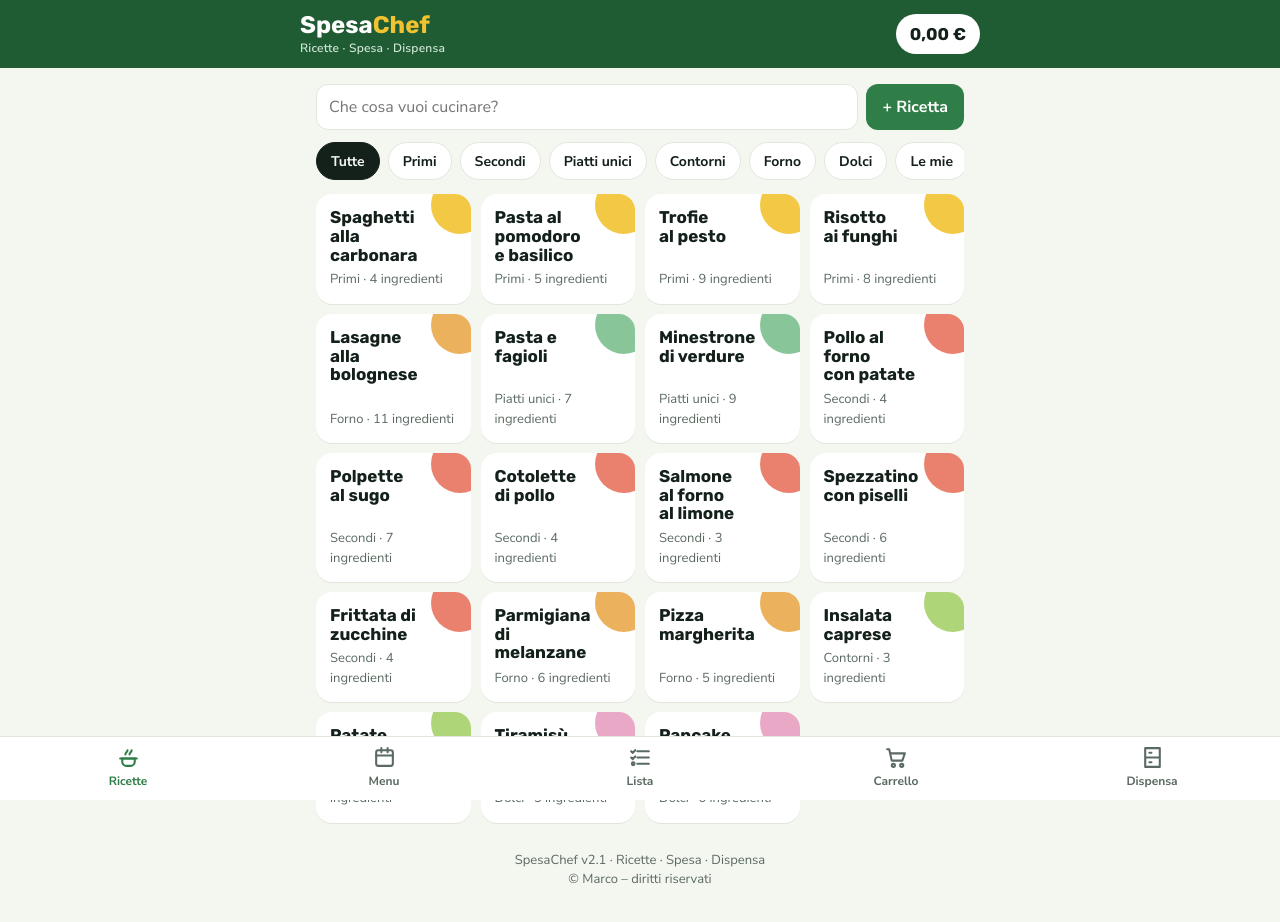
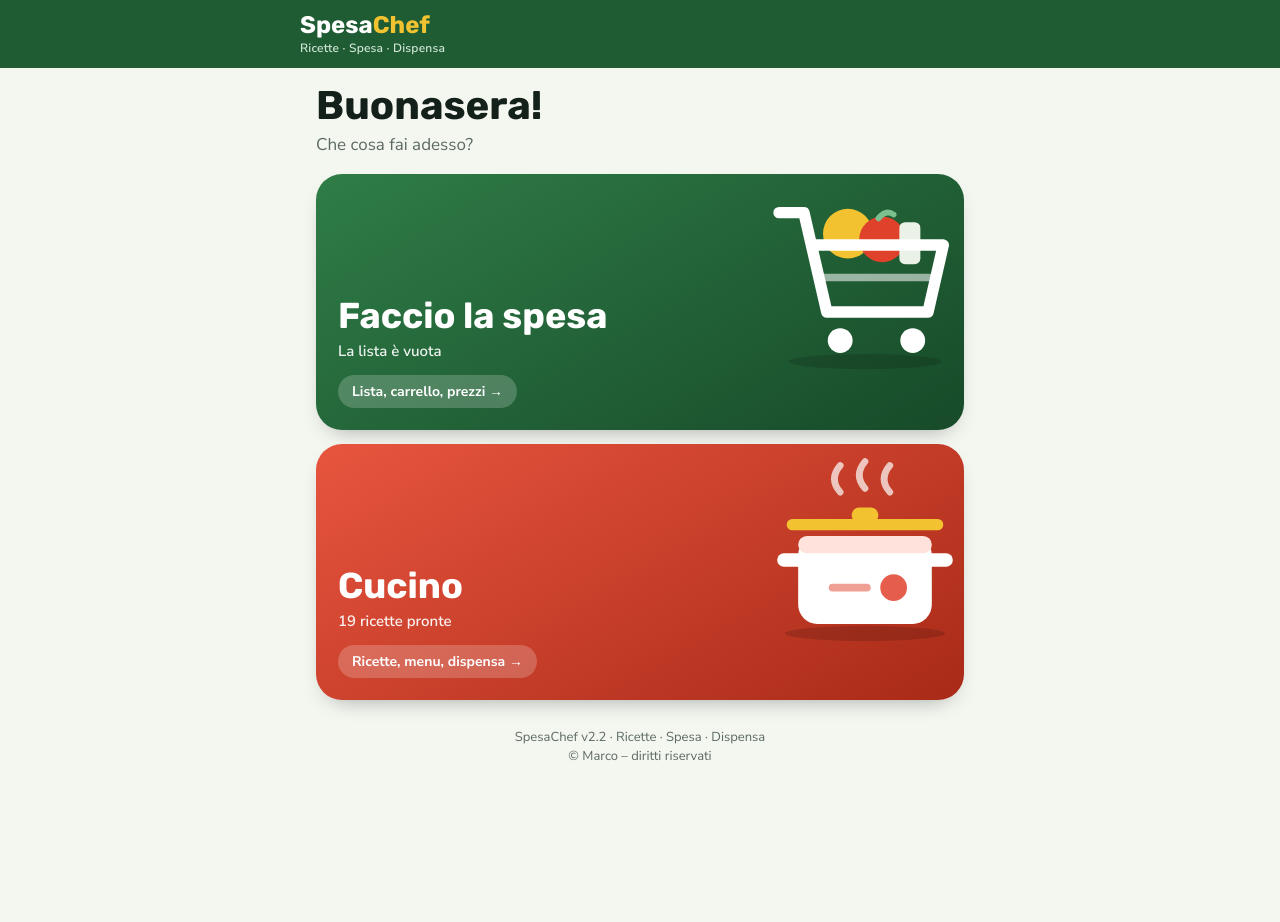
Before and after one commit to m4g1c81/SpesaChef, a plain HTML site: page index.html in a window 1280 px wide. After the commit the page ends 804 px from the top, so only its background shows below. Drawn offline with Linux system fonts and the light colour scheme.

Commit message:
Add files via upload

```diff
--- a/index.html
+++ b/index.html
@@ -133,6 +133,16 @@ textarea.inp{min-height:130px;resize:vertical}
 #splash.out{opacity:0;pointer-events:none}
 @keyframes pop{from{transform:scale(.6) rotate(-8deg);opacity:0}}
 @media (prefers-reduced-motion:reduce){#splash svg{animation:none}}
+.homeb{width:44px;height:44px;border:0;border-radius:12px;background:rgba(255,255,255,.14);color:#fff;display:grid;place-items:center;flex:none}.homeb svg{width:24px;height:24px}.homeb[hidden],.tot[hidden]{display:none}
+.hello h2{font-size:clamp(30px,8vw,40px)}.hello p{margin:4px 0 16px;color:var(--mute);font-size:17px}
+.mode{display:grid;align-content:end;width:100%;min-height:clamp(200px,32vh,280px);border:0;border-radius:26px;padding:22px;margin-bottom:14px;text-align:left;color:#fff;position:relative;overflow:hidden;box-shadow:0 10px 24px -14px rgba(0,0,0,.45);transition:transform .15s}
+.mode:active{transform:scale(.98)}
+.mode.spesa{background:linear-gradient(150deg,#2f7d47,#174a29)}.mode.cucina{background:linear-gradient(150deg,#e8553f,#a82a17)}
+.mode svg{position:absolute;right:-6px;top:10px;width:clamp(150px,44vw,210px);height:auto}
+.mode b{font:700 clamp(28px,8vw,36px)/1.05 Rubik,sans-serif;position:relative}
+.mode small{display:block;font-size:15px;font-weight:600;opacity:.92;margin-top:6px;position:relative;max-width:70%}
+.mode .go{display:inline-flex;align-items:center;gap:6px;margin-top:12px;background:rgba(255,255,255,.2);border-radius:99px;padding:6px 14px;font-weight:700;font-size:14px;width:max-content;position:relative}
+.tabs{grid-template-columns:repeat(4,minmax(0,1fr))}.tabs button.hid{display:none}body.home .tabs{display:none}body.home main{padding-bottom:calc(24px + env(safe-area-inset-bottom))}
 .top .tl{display:block;font:600 12px "Nunito Sans",sans-serif;color:#cfe5d4;letter-spacing:.2px;margin-top:2px}
 </style>
 </head>
@@ -146,16 +156,21 @@ textarea.inp{min-height:130px;resize:vertical}
  <path d="M420 560 L492 628 L624 480" fill="none" stroke="#f2c230" stroke-width="60" stroke-linecap="round" stroke-linejoin="round"/>
  <circle cx="660" cy="736" r="34" fill="#e0412b"/><path d="M652 704q10-14 22-8" stroke="#2f7d47" stroke-width="10" fill="none" stroke-linecap="round"/>
 </g>
-</svg><h1>Spesa<span>Chef</span></h1><p>Ricette · Spesa · Dispensa</p><small>v2.1 · © Marco – diritti riservati</small></div>
-<header class="top"><div class="in"><div style="flex:1"><h1>Spesa<span>Chef</span></h1><span class="tl">Ricette · Spesa · Dispensa</span></div><button class="tot" id="topTot" aria-label="Vai al carrello">€ 0,00</button></div></header>
+</svg><h1>Spesa<span>Chef</span></h1><p>Ricette · Spesa · Dispensa</p><small>v2.2 · © Marco – diritti riservati</small></div>
+<header class="top"><div class="in"><button class="homeb" id="homeB" aria-label="Torna alla home" hidden><svg viewBox="0 0 24 24" fill="none" stroke="currentColor" stroke-width="2.2" stroke-linecap="round" stroke-linejoin="round"><path d="M4 11 12 4l8 7"/><path d="M6 10v10h12V10"/><path d="M10 20v-5h4v5"/></svg></button><div style="flex:1"><h1>Spesa<span>Chef</span></h1><span class="tl">Ricette · Spesa · Dispensa</span></div><button class="tot" id="topTot" aria-label="Vai al carrello">€ 0,00</button></div></header>
 
 <main>
+<section class="view" id="v-home">
+  <div class="hello"><h2 id="hi">Ciao!</h2><p>Che cosa fai adesso?</p></div>
+  <button class="mode spesa" id="mS"><svg viewBox="0 0 220 200" aria-hidden="true"><ellipse cx="110" cy="186" rx="80" ry="8" fill="#000" opacity=".15"/><circle cx="92" cy="52" r="26" fill="#f2c230"/><circle cx="128" cy="58" r="24" fill="#e0412b"/><path d="M124 36q8-10 16-4" stroke="#7cc08f" stroke-width="6" fill="none" stroke-linecap="round"/><path d="M60 58h104l-6 34" fill="none"/><rect x="146" y="40" width="22" height="44" rx="6" fill="#eaf1e6"/><path d="M20 30h26l24 104h106l16-70H58" fill="none" stroke="#fff" stroke-width="12" stroke-linecap="round" stroke-linejoin="round"/><path d="M66 98h118" stroke="#fff" stroke-width="8" opacity=".55"/><circle cx="84" cy="164" r="13" fill="#fff"/><circle cx="160" cy="164" r="13" fill="#fff"/></svg><b>Faccio la spesa</b><small id="hS"></small><span class="go">Lista, carrello, prezzi →</span></button>
+  <button class="mode cucina" id="mC"><svg viewBox="0 0 220 200" aria-hidden="true"><ellipse cx="110" cy="188" rx="84" ry="8" fill="#000" opacity=".15"/><path d="M84 40q-12-14 0-28M110 36q-12-14 0-28M136 40q-12-14 0-28" stroke="#fff" stroke-width="7" fill="none" stroke-linecap="round" opacity=".7"/><rect x="40" y="86" width="140" height="92" rx="20" fill="#fff"/><rect x="40" y="86" width="140" height="18" rx="9" fill="#ffe2dc"/><rect x="18" y="104" width="30" height="14" rx="7" fill="#fff"/><rect x="172" y="104" width="30" height="14" rx="7" fill="#fff"/><path d="M34 74h152" stroke="#f2c230" stroke-width="12" stroke-linecap="round"/><rect x="96" y="56" width="28" height="16" rx="8" fill="#f2c230"/><circle cx="140" cy="140" r="14" fill="#e0412b" opacity=".85"/><path d="M76 140h36" stroke="#e0412b" stroke-width="8" stroke-linecap="round" opacity=".5"/></svg><b>Cucino</b><small id="hC"></small><span class="go">Ricette, menu, dispensa →</span></button>
+  <p class="foot">SpesaChef v2.2 · Ricette · Spesa · Dispensa<br>© Marco – diritti riservati</p>
+</section>
 <section class="view" id="v-ricette">
   <div class="row"><input class="inp" id="q" placeholder="Che cosa vuoi cucinare?" style="flex:1" autocomplete="off"><button class="btn pri" id="newR">+ Ricetta</button></div>
   <div class="chips" id="cats"></div>
   <div class="grid" id="rgrid"></div>
-  <p class="foot">SpesaChef v2.1 · Ricette · Spesa · Dispensa<br>© Marco – diritti riservati</p>
-</section>
+  </section>
 
 <section class="view" id="v-menu">
   <div class="row" style="justify-content:space-between">
@@ -184,9 +199,14 @@ textarea.inp{min-height:130px;resize:vertical}
   </div>
   <div class="sec"><span>Nel carrello</span><span id="cn"></span></div>
   <div id="cbody"></div>
-  <button class="btn ghost wide" id="cmp">Confronta i prezzi</button>
-  <div class="sec"><span>Spese passate</span><span id="mtot"></span></div>
+</section>
+
+<section class="view" id="v-storico">
+  <div class="sec" style="margin-top:4px"><span>Spese passate</span><span id="mtot"></span></div>
   <div id="hbody"></div>
+  <div class="sec"><span>Confronta i prezzi</span></div>
+  <input class="inp" id="cq" placeholder="Cerca un prodotto" autocomplete="off">
+  <div id="cl" style="margin-top:10px"></div>
 </section>
 
 <section class="view" id="v-dispensa">
@@ -198,10 +218,12 @@ textarea.inp{min-height:130px;resize:vertical}
 </main>
 
 <nav class="tabs">
+  <button data-t="home"><svg viewBox="0 0 24 24" fill="none" stroke="currentColor" stroke-width="2" stroke-linecap="round" stroke-linejoin="round"><path d="M4 11 12 4l8 7"/><path d="M6 10v10h12V10"/></svg>Home</button>
   <button data-t="ricette"><svg viewBox="0 0 24 24" fill="none" stroke="currentColor" stroke-width="2" stroke-linecap="round"><path d="M6 13h12v3a4 4 0 0 1-4 4h-4a4 4 0 0 1-4-4z"/><path d="M4 13h16M9 9c0-2 2-2 2-4M13 9c0-2 2-2 2-4"/></svg>Ricette</button>
   <button data-t="menu"><svg viewBox="0 0 24 24" fill="none" stroke="currentColor" stroke-width="2" stroke-linecap="round"><rect x="4" y="5" width="16" height="15" rx="2"/><path d="M4 10h16M9 3v4M15 3v4"/></svg>Menu</button>
   <button data-t="lista"><svg viewBox="0 0 24 24" fill="none" stroke="currentColor" stroke-width="2" stroke-linecap="round"><path d="M9 6h11M9 12h11M9 18h11"/><path d="m3 6 1.5 1.5L7 5M3 12l1.5 1.5L7 11"/><circle cx="5" cy="18" r="1.3"/></svg>Lista<span class="badge" id="lb" hidden></span></button>
   <button data-t="carrello"><svg viewBox="0 0 24 24" fill="none" stroke="currentColor" stroke-width="2" stroke-linecap="round" stroke-linejoin="round"><path d="M3 4h2l2.4 11h10.2L20 8H6.2"/><circle cx="9" cy="19.5" r="1.5"/><circle cx="17" cy="19.5" r="1.5"/></svg>Carrello</button>
+  <button data-t="storico"><svg viewBox="0 0 24 24" fill="none" stroke="currentColor" stroke-width="2" stroke-linecap="round" stroke-linejoin="round"><path d="M6 3h12v18l-3-2-3 2-3-2-3 2z"/><path d="M9 8h6M9 12h6"/></svg>Storico</button>
   <button data-t="dispensa"><svg viewBox="0 0 24 24" fill="none" stroke="currentColor" stroke-width="2" stroke-linecap="round" stroke-linejoin="round"><path d="M5 3h14v18H5zM5 12h14"/><path d="M9 7.5h2M9 16.5h2"/></svg>Dispensa<span class="badge" id="db" hidden></span></button>
 </nav>
 
@@ -295,8 +317,28 @@ let toastT;
 function toast(m){const t=$('#toast');t.textContent=m;t.classList.add('on');clearTimeout(toastT);toastT=setTimeout(()=>t.classList.remove('on'),2000)}
 
 /* ---------- navigazione ---------- */
-const TABS=['ricette','menu','lista','carrello','dispensa'];
-function go(t){if(!TABS.includes(t))t='ricette';document.querySelectorAll('.view').forEach(v=>v.classList.toggle('on',v.id==='v-'+t));document.querySelectorAll('.tabs button').forEach(b=>b.classList.toggle('on',b.dataset.t===t));if(location.hash!=='#'+t)history.replaceState(null,'','#'+t);window.scrollTo(0,0)}
+const MODES={spesa:['lista','carrello','storico'],cucina:['ricette','menu','dispensa']};
+const modeOf=t=>Object.keys(MODES).find(m=>MODES[m].includes(t))||null;
+function go(t){
+  if(t!=='home'&&!modeOf(t))t='home';
+  const m=modeOf(t);
+  document.body.classList.toggle('home',!m);
+  document.querySelectorAll('.view').forEach(v=>v.classList.toggle('on',v.id==='v-'+t));
+  document.querySelectorAll('.tabs button').forEach(b=>{b.classList.toggle('on',b.dataset.t===t);b.classList.toggle('hid',b.dataset.t!=='home'&&modeOf(b.dataset.t)!==m)});
+  $('#homeB').hidden=!m;$('#topTot').hidden=m!=='spesa';
+  if(!m)renderH();if(t==='storico')renderS();
+  if(location.hash!=='#'+t)history.replaceState(null,'','#'+t);window.scrollTo(0,0)}
+function renderH(){
+  const h=new Date().getHours();$('#hi').textContent=h<12?'Buongiorno!':h<18?'Buon pomeriggio!':'Buonasera!';
+  const left=S.list.filter(x=>!x.done).length,ct=cartTot();
+  $('#hS').textContent=ct?`Carrello aperto: ${money(ct)}`+(left?` · ancora ${left} in lista`:''):left?`${left} ${left>1?'articoli':'articolo'} in lista`:'La lista è vuota';
+  const t=iso(today0()),slot=h<15?'pranzo':'cena',m=S.menu.find(x=>x.d===t&&x.s===slot&&getR(x.rid));
+  const soon=S.pantry.filter(p=>p.exp&&daysTo(p.exp)<=2).length;
+  $('#hC').textContent=[m?`${slot==='pranzo'?'Oggi a pranzo':'Stasera'}: ${getR(m.rid).name}`:'',soon?`${soon} ${soon>1?'prodotti':'prodotto'} in scadenza`:''].filter(Boolean).join(' · ')||`${allR().length} ricette pronte`;
+}
+$('#mS').onclick=()=>go(S.cart.length?'carrello':'lista');
+$('#mC').onclick=()=>{const t=iso(today0()),slot=new Date().getHours()<15?'pranzo':'cena';go(S.menu.some(x=>x.d===t&&x.s===slot)?'menu':'ricette')};
+$('#homeB').onclick=()=>go('home');
 document.querySelectorAll('.tabs button').forEach(b=>b.onclick=()=>go(b.dataset.t));
 $('#topTot').onclick=()=>go('carrello');
 addEventListener('hashchange',()=>go(location.hash.slice(1)));
@@ -472,7 +514,7 @@ function renderL(){
   const L=S.list,left=L.filter(x=>!x.done).length;
   $('#lb').hidden=!left;$('#lb').textContent=left;
   $('#ask').checked=S.ask;$('#lacts').style.display=L.length?'':'none';
-  if(!L.length){$('#lbody').innerHTML=`<div class="empty"><svg viewBox="0 0 72 72" fill="none"><rect x="14" y="8" width="44" height="56" rx="6" fill="var(--soft)"/><path d="M24 24h24M24 34h24M24 44h14" stroke="var(--leaf)" stroke-width="4" stroke-linecap="round"/></svg><br>La lista è vuota.<br>Scegli un piatto in <b>Ricette</b> o nel <b>Menu</b>, oppure scrivi qui sopra.</div>`;return}
+  if(!L.length){$('#lbody').innerHTML=`<div class="empty"><svg viewBox="0 0 72 72" fill="none"><rect x="14" y="8" width="44" height="56" rx="6" fill="var(--soft)"/><path d="M24 24h24M24 34h24M24 44h14" stroke="var(--leaf)" stroke-width="4" stroke-linecap="round"/></svg><br>La lista è vuota.<br>Scrivi qui sopra, oppure da <b>Cucino</b> scegli un piatto o il menu della settimana.</div>`;return}
   let h='';
   for(const k of REPORD){
     const its=L.filter(x=>x.r===k).sort((a,b)=>a.done-b.done);if(!its.length)continue;
@@ -641,17 +683,14 @@ $('#close').onclick=()=>{
     };
   });
 };
-$('#cmp').onclick=()=>{
+function renderS(){
   const g=new Map();S.prices.forEach(r=>{const k=r.code||norm(r.name);const a=g.get(k)||{name:r.name,rs:[]};a.name=r.name;a.rs.push(r);g.set(k,a)});
   const items=[...g.values()].sort((a,b)=>b.rs[b.rs.length-1].d-a.rs[a.rs.length-1].d);
-  openSheet(`<h2>Confronta i prezzi</h2><input class="inp" id="cq" placeholder="Cerca un prodotto" autocomplete="off"><div id="cl" style="margin-top:10px"></div><button class="btn ghost wide" data-c>Chiudi</button>`,p=>{
-    p.querySelector('[data-c]').onclick=closeSheet;
-    const draw=()=>{const q=norm(p.querySelector('#cq').value);const f=items.filter(a=>!q||norm(a.name).includes(q)).slice(0,60);
-      p.querySelector('#cl').innerHTML=f.length?'<div class="list">'+f.map(a=>{const l=a.rs[a.rs.length-1],b=a.rs.reduce((x,y)=>y.p<x.p?y:x),shops=new Map();a.rs.forEach(r=>{if(r.shop)shops.set(r.shop,r.p)});return `<div class="hrow"><div><b>${esc(a.name)}</b><div style="color:var(--mute);font-size:13px">${[...shops].map(([s,v])=>esc(s)+' '+money(v)).join(' · ')||a.rs.length+' acquisti'}</div></div><div style="text-align:right"><span class="pr">${money(l.p)}</span>${b.p<l.p-0.004?`<div style="font-size:13px;color:var(--leaf);font-weight:700">min ${money(b.p)}</div>`:''}</div></div>`}).join('')+'</div>'
-      :'<div class="empty">Ancora nessun prezzo salvato. I prezzi entrano nello storico quando chiudi una spesa.</div>'};
-    p.querySelector('#cq').oninput=draw;draw();
-  });
-};
+  const q=norm($('#cq').value);const f=items.filter(a=>!q||norm(a.name).includes(q)).slice(0,80);
+  $('#cl').innerHTML=f.length?'<div class="list">'+f.map(a=>{const l=a.rs[a.rs.length-1],b=a.rs.reduce((x,y)=>y.p<x.p?y:x),shops=new Map();a.rs.forEach(r=>{if(r.shop)shops.set(r.shop,r.p)});return `<div class="hrow"><div><b>${esc(a.name)}</b><div style="color:var(--mute);font-size:13px">${[...shops].map(([s,v])=>esc(s)+' '+money(v)).join(' · ')||a.rs.length+' acquisti'}</div></div><div style="text-align:right"><span class="pr">${money(l.p)}</span>${b.p<l.p-0.004?`<div style="font-size:13px;color:var(--leaf);font-weight:700">min ${money(b.p)}</div>`:''}</div></div>`}).join('')+'</div>'
+  :`<div class="empty">${S.prices.length?'Nessun prodotto trovato.':'Ancora nessun prezzo salvato. I prezzi entrano qui quando chiudi una spesa.'}</div>`;
+}
+$('#cq').oninput=renderS;
 
 /* ---------- dispensa ---------- */
 function addPantry(o){
@@ -707,8 +746,8 @@ function pantrySheet(p){
   });
 }
 
-function renderAll(){renderR();renderM();renderL();renderC();renderD()}
-renderCats();renderAll();go(location.hash.slice(1)||'ricette');
+function renderAll(){renderR();renderM();renderL();renderC();renderD();renderS();if(document.body.classList.contains('home'))renderH()}
+renderCats();renderAll();go('home');
 const sp=$('#splash');setTimeout(()=>{sp.classList.add('out');setTimeout(()=>sp.remove(),500)},matchMedia('(prefers-reduced-motion: reduce)').matches?500:1400);sp.onclick=()=>sp.classList.add('out');
 }
 </script>
```
